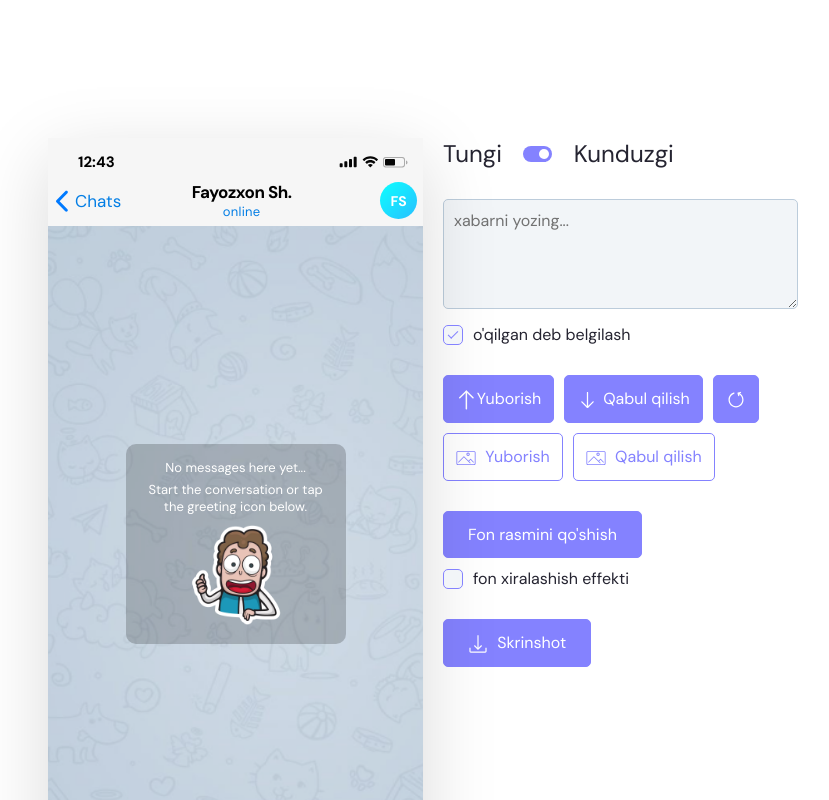
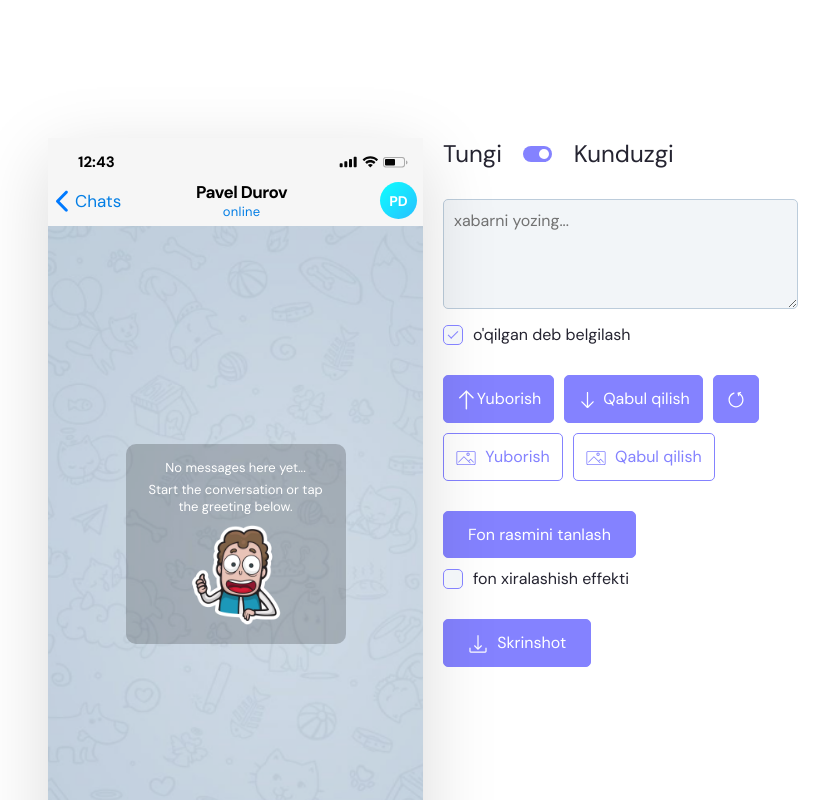
Before and after one commit to Fayozxon/telesim, a Vue app: page / in a window 1280 px wide. Shown: the part 480-1280 px from the top of the page, without its empty margins (217-1046 px from the left). Built offline with nearby package versions, Linux system fonts and the light colour scheme.

Commit message:
added changable background

```diff
--- a/src/App.vue
+++ b/src/App.vue
@@ -9,7 +9,9 @@
   data() {
     return {
       messages: [],
-      isLightTheme: true
+      isLightTheme: true,
+      screenBgSrc: '',
+      isBgBlurred: false
     }
   },
   methods: {
@@ -21,6 +23,12 @@
     },
     deleteLastMessage() {
       this.messages.shift();
+    },
+    newScreenBg(imgSrc) {
+      this.screenBgSrc = imgSrc;
+    },
+    makeBgBlurred() {
+      this.isBgBlurred = !this.isBgBlurred;
     }
   }
 }
@@ -36,13 +44,17 @@
 
       <Screen
         :messages="messages"
-        :isLightTheme="isLightTheme">
+        :isLightTheme="isLightTheme"
+        :screenBgSrc="screenBgSrc"
+        :isBgBlurred="isBgBlurred">
       </Screen>
       <Playground
         @addMessage="addMessage"
         :isLightTheme="isLightTheme"
         @switchScreenTheme="switchScreenTheme"
-        @deleteLastMessage="deleteLastMessage">
+        @deleteLastMessage="deleteLastMessage"
+        @newScreenBg="newScreenBg"
+        @makeBgBlurred="makeBgBlurred">
       </Playground>
 
     </section>
--- a/src/components/Playground.vue
+++ b/src/components/Playground.vue
@@ -39,6 +39,14 @@
     },
     receiveMessage() {
         this.newMessage('left');
+    },
+    onBgPicked(event) {
+      const files = event.target.files;
+      let img = URL.createObjectURL(files[0]);
+      this.$emit('newScreenBg', img);
+    },
+    pressInput() {
+        fileInput.click();
     }
   }
 }
@@ -91,10 +99,13 @@
             </div>
         </div>
         <!-- bg control -->
-        <button class="btn">Fon rasmini qo'shish</button>
+        <div class="file-input">
+            <button class="btn" @click="pressInput">Fon rasmini tanlash</button>
+            <input type="file" @change="onBgPicked" accept="image/png, image/jpeg" id="fileInput" class="btn">
+        </div>
         <div class="playground__checkbox">
             <div class="checkbox">
-                <input type="checkbox" v-model="isBlurred" id="isBlurred">
+                <input type="checkbox" @click="$emit('makeBgBlurred')" id="isBlurred">
                 <div class="custom"></div>
             </div>
             <label for="isBlurred">fon xiralashish effekti</label>
@@ -185,5 +196,11 @@
             }
         }
     }
+
+    .file-input {
+        input {
+            display: none;
+        }
+    }
 }
 </style>
--- a/src/components/Screen.vue
+++ b/src/components/Screen.vue
@@ -1,13 +1,14 @@
 <script>
 
 export default {
-  props: ['messages', 'isLightTheme'],
+  props: ['messages', 'isLightTheme', 'screenBgSrc', 'isBgBlurred'],
   data() {
     return {
       profilePicSrc: '',
-      username: 'Fayozxon Sh.',
+      username: 'Pavel Durov',
       userStatus: 'online',
-      time: ''
+      time: '',
+      date: ''
     }
   },
   computed: {
@@ -48,10 +49,16 @@
 
         this.time = `${hour}:${min}`
       }, -1000);
+    },
+    getDate() {
+      let months = ['January','February','March','April','May','June','July','August','September','October','November','December'];
+      let today = new Date();
+      this.date = `${months[today.getMonth()]} ${today.getDate()}`;
     }
   },
   mounted() {
     this.getTime();
+    this.getDate();
   }
 }
 </script>
@@ -60,10 +67,16 @@
 
   <div class="box">
     <div class="screen" :class="{dark: !isLightTheme}">
+      <img
+        v-if="screenBgSrc"
+        :src="screenBgSrc"
+        class="screen__bg"
+        :class="{blurred: isBgBlurred}"
+        alt="Background image">
       <!-- greeting -->
       <div v-if="!messages.length" class="screen__greeting-box">
         <h3>No messages here yet...</h3>
-        <p>Start the conversation or tap the greeting icon below.</p>
+        <p>Start the conversation or tap the greeting below.</p>
         <img src="../assets/sticker.webp" alt="Sticker">
       </div>
       <!-- header -->
@@ -113,6 +126,7 @@
           {{ msg.text }}
           <span class="time">{{ msg.time }}</span>
         </p>
+        <h3 v-if="messages.length" class="screen__messages--date">{{ date }}</h3>
       </div>
       <!-- input -->
       <div class="screen__input">
@@ -150,10 +164,25 @@
   background-size: cover;
   color: #000;
   box-shadow: 0 20px 70px rgba(0,0,0,0.15);
+  overflow: hidden;
 
   // @media only screen and (max-width: 374px) {
   //   transform: scale(0.8);
   // }
+
+  &__bg {
+    display: block;
+    position: absolute;
+    top: -5px;
+    left: -5px;
+    width: 105%;
+    height: 105%;
+    object-fit: cover;
+
+    &.blurred {
+      filter: blur(10px);
+    }
+  }
 
   &__greeting-box {
     position: absolute;
@@ -340,13 +369,22 @@
     width: 100%;
     overflow: hidden;
 
+    &--date {
+      align-self: center;
+      background: rgba(0,0,0,0.2);
+      color: #fff;
+      padding: 2px 10px;
+      border-radius: 20px;
+      font-size: 14px;
+      margin-bottom: 20px;
+    }
+
     .msg-right + .msg-right::before {
       display: none;
     }
     .msg-left + .msg-left::before {
       display: none;
     }
-
     .msg-left + .msg-right {
       margin-bottom: 5px;
     }
@@ -465,7 +503,7 @@
       color: #fff;
     }
 
-    .screen__greeting-box {
+    .screen__greeting-box, .screen__messages--date {
       background: rgba(168, 168, 168, 0.15);
     }
 
```
